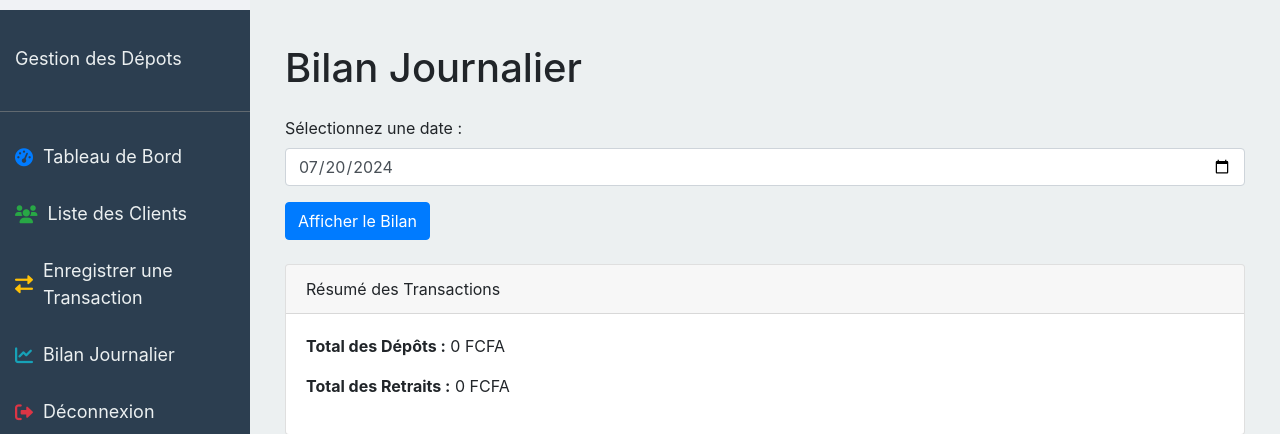
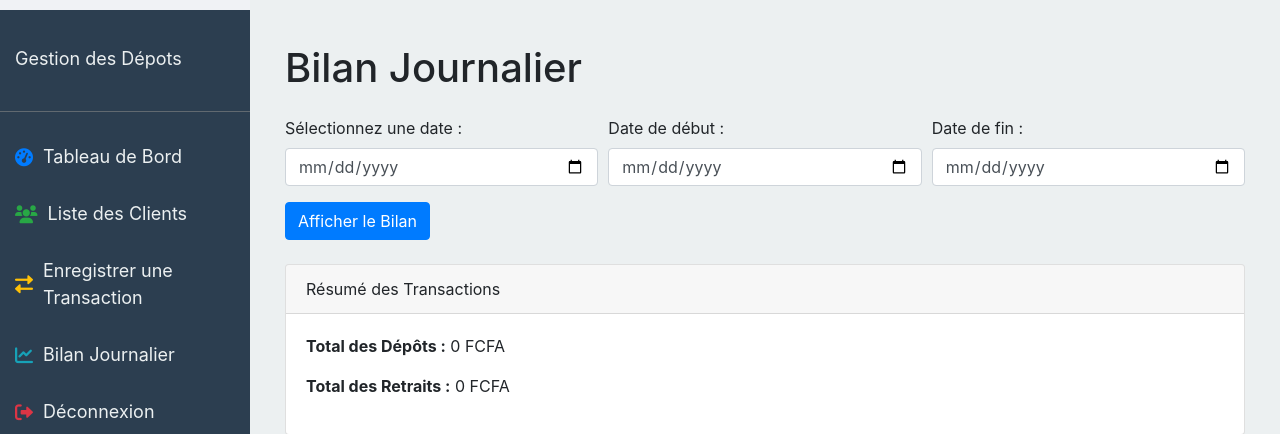
Before and after one commit to HamaBarhamou/gestion_depots, a Django app: page /bilan/journalier/ in a window 1280 px wide. Shown: the part 70-504 px from the top of the page. Run offline with Django 5.2, Linux system fonts and the light colour scheme; a user stored in the database is signed in; tables that the repository leaves empty hold one stand-in row (values such as "Sample post"); some libraries are stand-ins or nearby versions.

Commit message:
Amélioration de la fonctionnalité de bilan pour inclure une période de temps
- Mise à jour de la vue 'bilan_journalier' pour permettre la sélection d'une période avec 'start_date' et 'end_date'
- Modification du template 'bilan_journalier.html' pour inclure les champs de date de début et de fin

```diff
--- a/transactions/templates/transactions/bilan_journalier.html
+++ b/transactions/templates/transactions/bilan_journalier.html
@@ -6,9 +6,19 @@
 <div class="container mt-4">
     <h1 class="mb-4">Bilan Journalier</h1>
     <form method="get" class="mb-4">
-        <div class="form-group">
-            <label for="date">Sélectionnez une date :</label>
-            <input type="date" id="date" name="date" class="form-control" value="{{ selected_date|date:"Y-m-d" }}">
+        <div class="form-row">
+            <div class="form-group col-md-4">
+                <label for="date">Sélectionnez une date :</label>
+                <input type="date" id="date" name="date" class="form-control" value="{{ selected_date|date:"Y-m-d" }}">
+            </div>
+            <div class="form-group col-md-4">
+                <label for="start_date">Date de début :</label>
+                <input type="date" id="start_date" name="start_date" class="form-control" value="{{ start_date }}">
+            </div>
+            <div class="form-group col-md-4">
+                <label for="end_date">Date de fin :</label>
+                <input type="date" id="end_date" name="end_date" class="form-control" value="{{ end_date }}">
+            </div>
         </div>
         <button type="submit" class="btn btn-primary">Afficher le Bilan</button>
     </form>
@@ -41,7 +51,7 @@
                         <td>{{ transaction.date|date:"d/m/Y H:i" }}</td>
                         <td>{{ transaction.type_transaction }}</td>
                         <td>{{ transaction.montant }} FCFA</td>
-                        <td><a href="{% url 'detail_client' transaction.client.identifiant_unique %}" > {{ transaction.client.nom }}</a></td>
+                        <td><a href="{% url 'detail_client' transaction.client.identifiant_unique %}">{{ transaction.client.nom }}</a></td>
                     </tr>
                     {% endfor %}
                 </tbody>
--- a/transactions/views.py
+++ b/transactions/views.py
@@ -1,7 +1,7 @@
 from django.shortcuts import render, redirect
 from .models import Transaction
 from .forms import TransactionForm
-from datetime import date
+from datetime import timedelta
 from django.db.models import Sum
 from django.contrib.auth.decorators import login_required
 from comptes.decorators import role_required
@@ -24,58 +24,22 @@ def enregistrer_transaction(request):
     return render(request, "transactions/enregistrer_transaction.html", {"form": form})
 
 
-""" def enregistrer_transaction(request):
-    if request.method == "POST":
-        form = TransactionForm(request.POST)
-        if form.is_valid():
-            form.save()
-            return redirect("tableau_de_bord")
-    else:
-        form = TransactionForm()
-    return render(request, "transactions/enregistrer_transaction.html", {"form": form}) """
-
-
 @login_required
 @role_required("fournisseur")
 def bilan_journalier(request):
     today = request.GET.get("date", datetime.today().strftime("%Y-%m-%d"))
-    date_obj = datetime.strptime(today, "%Y-%m-%d").date()
-    transactions = Transaction.objects.filter(date__date=date_obj)
-    total_depots = (
-        transactions.filter(type_transaction="DEPOT").aggregate(Sum("montant"))[
-            "montant__sum"
-        ]
-        or 0
-    )
-    total_retraits = (
-        transactions.filter(type_transaction="RETRAIT").aggregate(Sum("montant"))[
-            "montant__sum"
-        ]
-        or 0
-    )
-    context = {
-        "transactions": transactions,
-        "total_depots": total_depots,
-        "total_retraits": total_retraits,
-        "selected_date": date_obj,
-    }
-    return render(request, "transactions/bilan_journalier.html", context)
+    start_date = request.GET.get("start_date")
+    end_date = request.GET.get("end_date")
 
-
-""" @login_required
-def bilan_journalier(request):
-    today = request.GET.get("date", date.today().strftime("%Y-%m-%d"))
-    date_obj = datetime.strptime(today, "%Y-%m-%d").date()
-    print("date_obj=", date_obj)
-
-    start_of_day = timezone.make_aware(datetime.combine(date_obj, datetime.min.time()))
-    end_of_day = timezone.make_aware(datetime.combine(date_obj, datetime.max.time()))
-
-    transactions = Transaction.objects.filter(date__range=(start_of_day, end_of_day))
-    print("transactions=", transactions)
-
-    for t in transactions:
-        print("{} {}".format(t, t.date.strftime("%Y-%m-%d")))
+    if start_date and end_date:
+        start_date_obj = datetime.strptime(start_date, "%Y-%m-%d").date()
+        end_date_obj = datetime.strptime(end_date, "%Y-%m-%d").date()
+        transactions = Transaction.objects.filter(
+            date__date__range=(start_date_obj, end_date_obj)
+        )
+    else:
+        date_obj = datetime.strptime(today, "%Y-%m-%d").date()
+        transactions = Transaction.objects.filter(date__date=date_obj)
 
     total_depots = (
         transactions.filter(type_transaction="DEPOT").aggregate(Sum("montant"))[
@@ -89,10 +53,13 @@ def bilan_journalier(request):
         ]
         or 0
     )
+
     context = {
         "transactions": transactions,
         "total_depots": total_depots,
         "total_retraits": total_retraits,
-        "selected_date": date_obj,
+        "selected_date": today,
+        "start_date": start_date,
+        "end_date": end_date,
     }
-    return render(request, "transactions/bilan_journalier.html", context) """
+    return render(request, "transactions/bilan_journalier.html", context)
```
Also changed, not shown: transactions/tests.py (+43 -0 lines).
